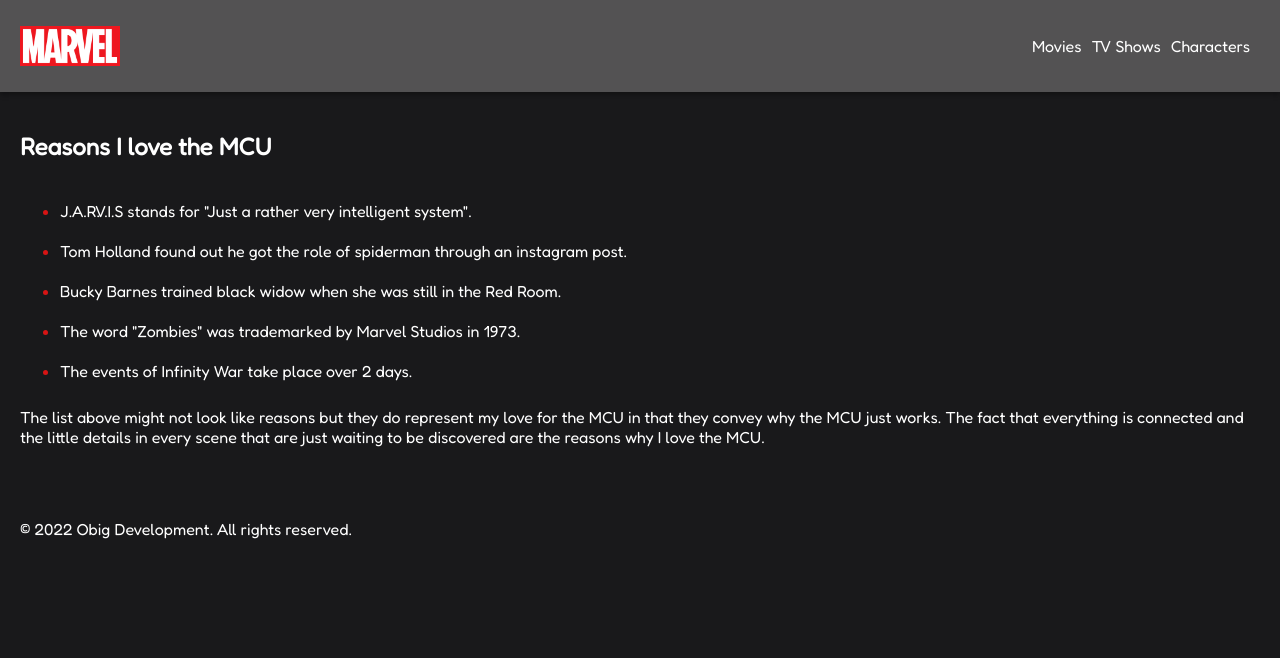
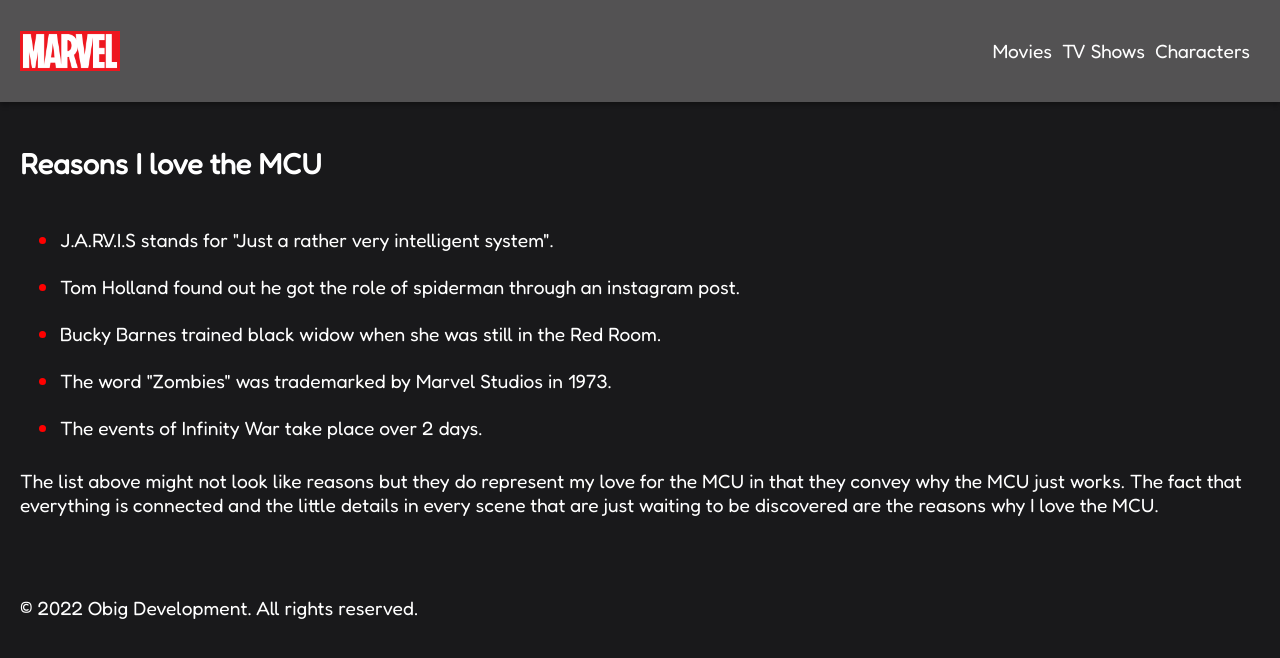
Before and after one commit to marvinobig/first-react-app, a React (Create React App) app: page / in a window 1280 px wide. Shown: the top 658 px of the page. Built offline with nearby package versions, Linux system fonts and the light colour scheme.

Commit message:
used ::marker css property

```diff
--- a/src/App.css
+++ b/src/App.css
@@ -3,13 +3,14 @@
     --text-color: #ffffff;
     --nav-color: rgb(83, 82, 83);
     --background-color: rgb(25, 25, 27);
-    --important-text: #d71414;
+    --important-text: #ff0000;
 }
 
 body {
     margin: 0;
     background-color: var(--background-color);
     font-family: 'Fredoka', sans-serif;
+    font-size: 1.2rem;
     color: var(--text-color);
 }
 
@@ -64,12 +65,9 @@
     padding-block: 10px;
 }
 
-.content li {
+.content li::marker {
+    font-size: 1.4rem;
     color: var(--important-text);
-}
-
-.content li span {
-    color: var(--text-color);
 }
 
 .page-end {
```
